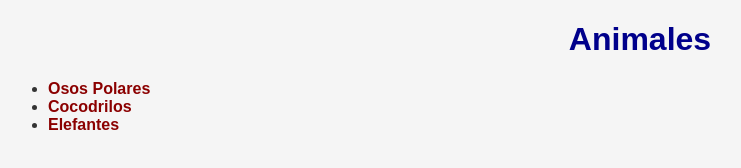
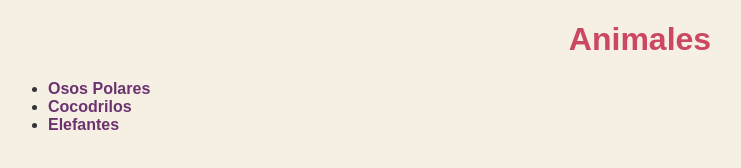
Before and after one commit to betowisar/aprendiendo-css, a plain HTML site: page index.html in a window 1280 px wide. Shown: the whole page, without its empty margins (0-741 px from the left). Drawn offline with Linux system fonts and the light colour scheme.

Commit message:
jugando con colores

```diff
--- a/styles.css
+++ b/styles.css
@@ -1,11 +1,11 @@
 body {
-  background-color: #f5f5f5;
+  background-color: #f5efe4;
   font-family: Arial, sans-serif;
   color: #333;
 }
 
 h1 {
-  color: darkblue;
+  color: rgb(203, 72, 96);
   text-align: center;
 }
 
@@ -17,7 +17,7 @@ img {
 }
 
 a {
-  color: darkred;
+  color: rgb(107, 51, 110);
   text-decoration: none;
   font-weight: bold;
 }
```
